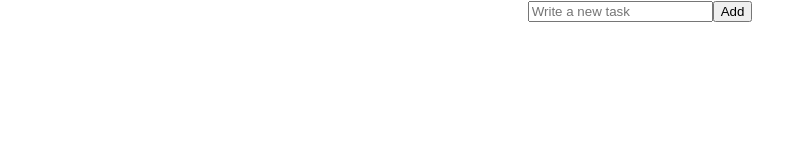
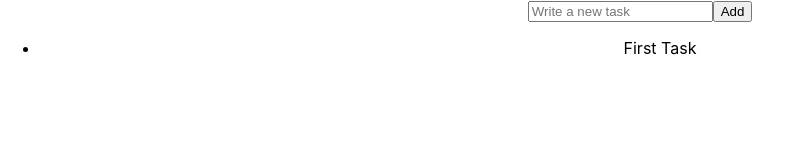
Before and after one commit to moshicode/simple-todolist, a React (Create React App) app: page / in a window 1280 px wide. Shown: the top 160 px of the page, without its empty margins (0-792 px from the left). Built offline with nearby package versions, Linux system fonts and the light colour scheme.

Commit message:
set task object

```diff
--- a/src/App.js
+++ b/src/App.js
@@ -5,7 +5,7 @@ class App extends Component {
   constructor() {
     super()
     this.state = {
-      todoList: [],
+      todoList: [{ text: 'First Task', taskCheck: true }],
       todoInput: ''
     }
   }
@@ -20,7 +20,7 @@ class App extends Component {
     e.preventDefault()
     if (this.state.todoInput !== '') {
       this.setState({
-        todoList: [...this.state.todoList, this.state.todoInput],
+        todoList: [...this.state.todoList, { text: this.state.todoInput, taskCheck: false }],
         todoInput: ''
       })
     }
@@ -39,7 +39,7 @@ class App extends Component {
         <button onClick={this.onSubmit}>Add</button>
         <div className='todo-list'>
           <ul className='list'>
-            {todoList.map((todo, index) => <li key={index}>{todo}</li>)}
+            {todoList.map((todo, index) => todo.taskCheck ? <li key={index} className="is-checked">{todo.text}</li> : <li key={index}>{todo.text}</li>)}
           </ul>
         </div>
       </div>
```
